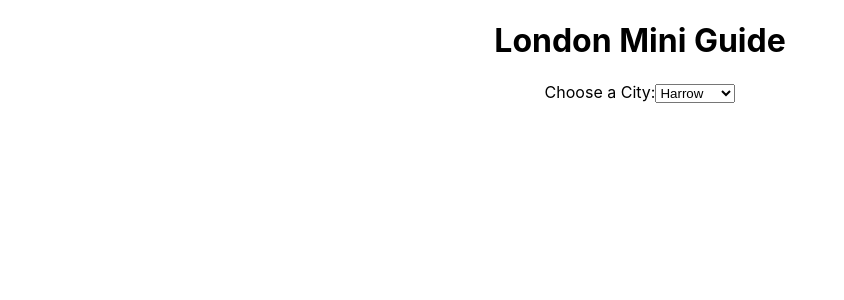
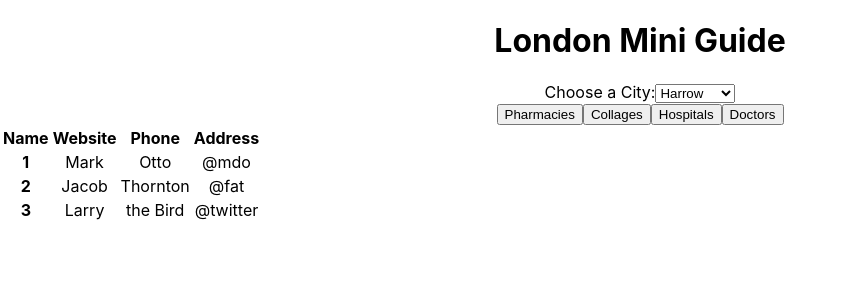
Before and after one commit to Taslima26/london-mini-guide-client, a React (Create React App) app: page / in a window 1280 px wide. Shown: the top 300 px of the page, without its empty margins (0-844 px from the left). Built offline with nearby package versions, Linux system fonts and the light colour scheme.

Commit message:
up to level 100

```diff
--- a/src/App.js
+++ b/src/App.js
@@ -2,12 +2,16 @@ import React from 'react';
 import logo from './logo.svg';
 import './App.css';
 import CitiesSelect from './Components/CitiesSelect';
+import CategoriesButtons from './Components/CategoriesButtons';
+import PharmacyTable from './Components/PharmacyTable';
 
 function App () {
   return (
     <div className="App">
       <h1>London Mini Guide</h1>
       <CitiesSelect />
+      <CategoriesButtons />
+      <PharmacyTable />
 
     </div>
   );
--- a/src/Components/CategoriesButtons.jsx
+++ b/src/Components/CategoriesButtons.jsx
@@ -3,7 +3,12 @@ import React, {useState} from 'react';
 const CategoriesButtons = () => {
   return (
     <div>
-      <button />
+          <button> Pharmacies</button>
+          <button> Collages</button>
+          <button> Hospitals</button>
+          <button> Doctors</button>
+
+
     </div>
   );
 };
--- /dev/null
+++ b/src/Components/PharmacyTable.jsx
@@ -0,0 +1,40 @@
+import React, {useState} from 'react';
+
+const PharmacyTable = () => {
+  return (
+    <div>
+      <table class="table">
+        <thead>
+          <tr>
+            <th scope="col">Name</th>
+            <th scope="col">Website</th>
+            <th scope="col">Phone</th>
+            <th scope="col">Address</th>
+          </tr>
+        </thead>
+        <tbody>
+          <tr>
+            <th scope="row">1</th>
+            <td>Mark</td>
+            <td>Otto</td>
+            <td>@mdo</td>
+          </tr>
+          <tr>
+            <th scope="row">2</th>
+            <td>Jacob</td>
+            <td>Thornton</td>
+            <td>@fat</td>
+          </tr>
+          <tr>
+            <th scope="row">3</th>
+            <td>Larry</td>
+            <td>the Bird</td>
+            <td>@twitter</td>
+          </tr>
+        </tbody>
+      </table>
+    </div>
+  );
+};
+
+export default PharmacyTable;
```
